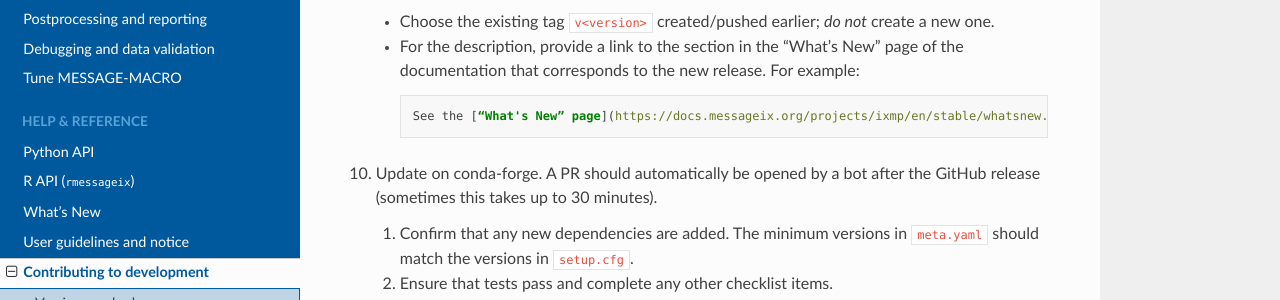
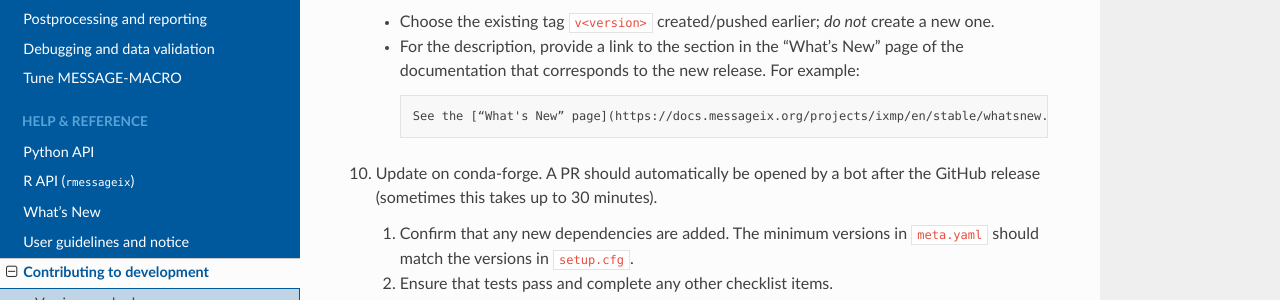
Before and after one commit to iiasa/message_ix, a Sphinx documentation site: the page built from doc/contrib/release.rst, in a window 1280 px wide and 900 px high, scrolled down 2791 px. Shown: the part 151-451 px from the top of the window. Built offline with Sphinx 7.4.7 and the Read the Docs theme 2.0.0, drawn with Linux system fonts in a browser that asks for light colours; pages that are not in the unit, such as notebooks, are missing from menus.

Commit message:
Address warnings in docs build

```diff
--- a/RELEASE_NOTES.rst
+++ b/RELEASE_NOTES.rst
@@ -4,7 +4,7 @@ Next release
 All changes
 -----------
 
-- :pull:`441`: Adjust :mod:`message_ix.reporting` to use :mod:`genno` / :mod:`ixmp.reporting` changes in `ixmp PR #397 <https://github.com/iiasa/ixmp/pull/397`_.
+- :pull:`441`: Adjust :mod:`message_ix.reporting` to use :mod:`genno` / :mod:`ixmp.reporting` changes in `ixmp PR #397 <https://github.com/iiasa/ixmp/pull/397>`_.
 
 v3.2.0 (2021-01-24)
 ===================
--- a/doc/contrib/release.rst
+++ b/doc/contrib/release.rst
@@ -132,7 +132,7 @@ Releasing
    - For the description, provide a link to the section in the “What's New” page of the documentation that corresponds to the new release.
      For example:
 
-     .. code-block:: markdown
+     .. code-block::
 
         See the [“What's New” page](https://docs.messageix.org/projects/ixmp/en/stable/whatsnew.html#v3-1-0-2020-08-28) in the ixmp documentation for a list of all changes.
 
```
